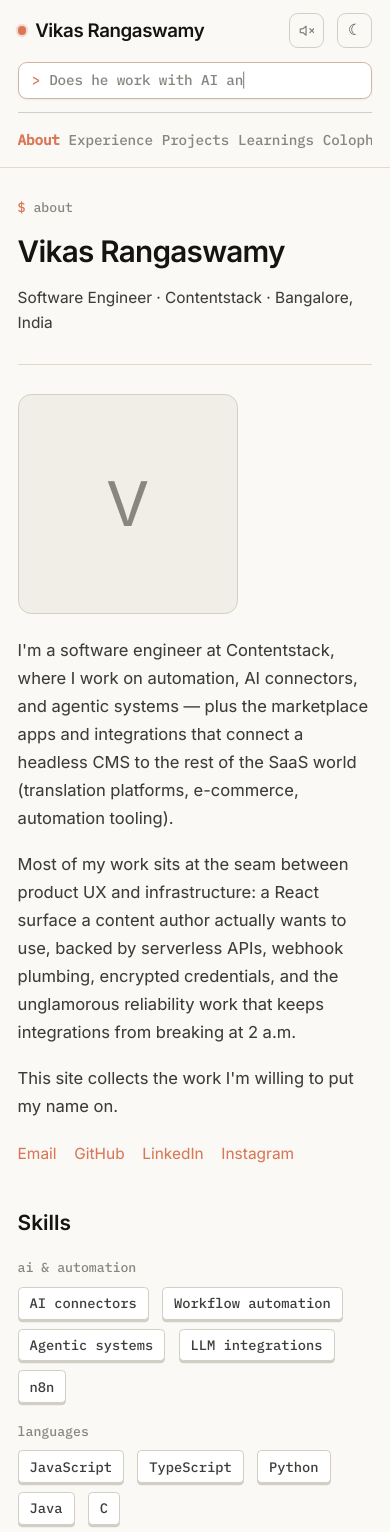
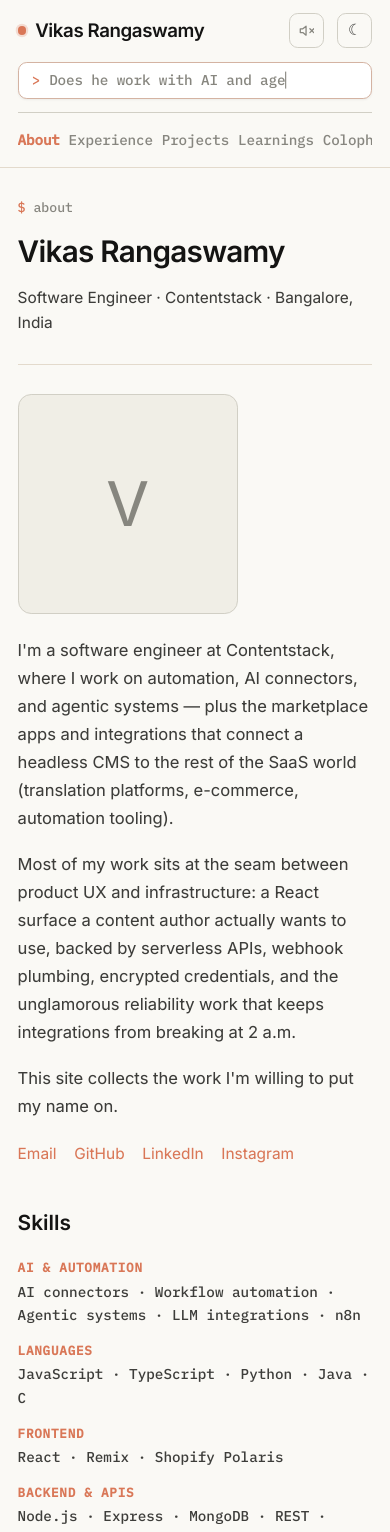
Before and after one commit to vikasrangaswamy/portfolio, a React (Vite) app: page /about in a window 390 px wide. Shown: the top 1532 px of the page. Built offline with nearby package versions, Linux system fonts and the light colour scheme.

Commit message:
About: skills as an aligned list with dotted leaders
Replace the keycap-chip grid with a compact, width-constrained list — bold
uppercase category labels, dotted leaders, middot skill values. Stacks on
phones.

Co-Authored-By: Claude Opus 4.8 (1M context) <noreply@anthropic.com>

```diff
--- a/src/routes/About.module.css
+++ b/src/routes/About.module.css
@@ -60,35 +60,61 @@
   margin-bottom: var(--sp-4);
 }
 
-.skillCategory {
-  margin-bottom: var(--sp-4);
+/* Skills as an aligned list with dotted leaders (man-page / contents style):
+   category label on the left, a dotted leader filling the gap, then the skills
+   as a middot list. Width-constrained so it stays compact, not stretched. */
+.skillRows {
+  margin: 0;
+  max-width: 760px;
+  display: flex;
+  flex-direction: column;
+  gap: var(--sp-3);
 }
 
-.skillLabel {
-  font-family: var(--font-mono);
-  font-size: 12px;
-  text-transform: lowercase;
-  letter-spacing: 0;
-  color: var(--gray-500);
-  margin-bottom: var(--sp-2);
+.skillRow {
+  display: grid;
+  grid-template-columns: 215px 1fr;
+  column-gap: var(--sp-3);
+  align-items: baseline;
 }
 
-.chips {
+.skillCat {
   display: flex;
-  flex-wrap: wrap;
-  gap: var(--sp-2) var(--sp-3);
+  align-items: baseline;
+  font-family: var(--font-mono);
+  font-size: 11.5px;
+  font-weight: 600;
+  text-transform: uppercase;
+  letter-spacing: 0.06em;
+  color: var(--clay);
+  white-space: nowrap;
 }
 
-/* Keycap-style skill chip — mono, raised key with a thin bottom edge. */
-.chip {
+/* The dotted leader — fills the rest of the label column up to the values. */
+.skillCat::after {
+  content: '';
+  flex: 1;
+  margin-left: 0.6em;
+  border-bottom: 1px dotted var(--gray-300);
+  transform: translateY(-0.28em);
+}
+
+.skillVals {
+  margin: 0;
   font-family: var(--font-mono);
-  background: var(--white);
-  border: 1px solid var(--gray-300);
-  border-radius: var(--r-xs);
-  box-shadow: 0 2px 0 0 var(--gray-300);
-  padding: 4px 10px;
-  font-size: 12.5px;
+  font-size: 13px;
+  line-height: 1.65;
   color: var(--gray-700);
+}
+
+@media (max-width: 600px) {
+  .skillRow {
+    grid-template-columns: 1fr;
+    row-gap: 2px;
+  }
+  .skillCat::after {
+    display: none;
+  }
 }
 
 .contactRow {
--- a/src/routes/About.tsx
+++ b/src/routes/About.tsx
@@ -53,18 +53,14 @@ export default function About() {
         transition={{ duration: 0.45, delay: 0.25, ease: 'easeOut' }}
       >
         <h2>Skills</h2>
-        {skills.map((cat) => (
-          <div key={cat.category} className={styles.skillCategory}>
-            <div className={styles.skillLabel}>{cat.category}</div>
-            <div className={styles.chips}>
-              {cat.skills.map((s) => (
-                <span key={s} className={styles.chip}>
-                  {s}
-                </span>
-              ))}
+        <dl className={styles.skillRows}>
+          {skills.map((cat) => (
+            <div key={cat.category} className={styles.skillRow}>
+              <dt className={styles.skillCat}>{cat.category}</dt>
+              <dd className={styles.skillVals}>{cat.skills.join('  ·  ')}</dd>
             </div>
-          </div>
-        ))}
+          ))}
+        </dl>
       </motion.section>
     </div>
   )
```
Also changed, not shown: 1 other file (tests, documents, lock files or other folders).
